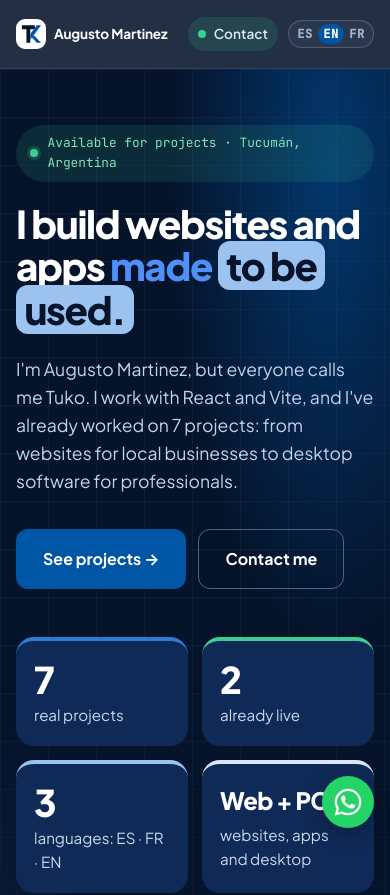
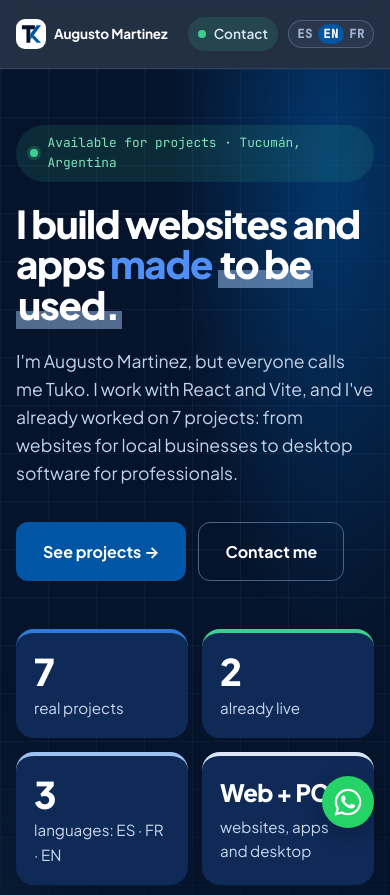
Before and after one commit to AugustoMartinez01/Portfolio, a React (Vite) app in the folder portafolio/: page / in a window 390 px wide. Shown: the top 895 px of the page. Built offline with nearby package versions, Linux system fonts and the light colour scheme.

Commit message:
Subrayado

```diff
--- a/portafolio/src/index.css
+++ b/portafolio/src/index.css
@@ -385,15 +385,12 @@ img {
   color: #4f8ff7;
 }
 
-/* Recuadro celeste: con el ancho justo de las palabras */
+/* Subrayado tipo resaltador debajo de "para usarse." */
 .hero__resaltado {
-  display: inline-block;
-  white-space: nowrap;
-  padding: 0 0.22em;
-  border-radius: 12px;
-  background: var(--c-sobre);
-  color: var(--marino-950);
-  line-height: 1.15;
+  padding: 0 0.06em;
+  background: linear-gradient(transparent 64%, rgba(156, 195, 240, 0.5) 64%);
+  -webkit-box-decoration-break: clone;
+  box-decoration-break: clone;
 }
 
 .hero__bajada {
@@ -1442,13 +1439,6 @@ img {
     padding: 56px 0 0;
   }
 
-  .hero__resaltado {
-    display: inline;
-    white-space: normal;
-    -webkit-box-decoration-break: clone;
-    box-decoration-break: clone;
-  }
-
   .dato {
     padding: 18px;
   }
```
